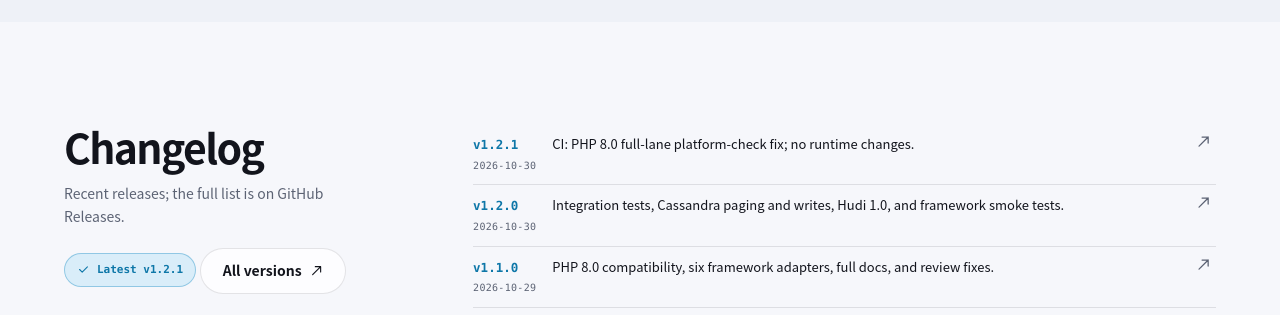
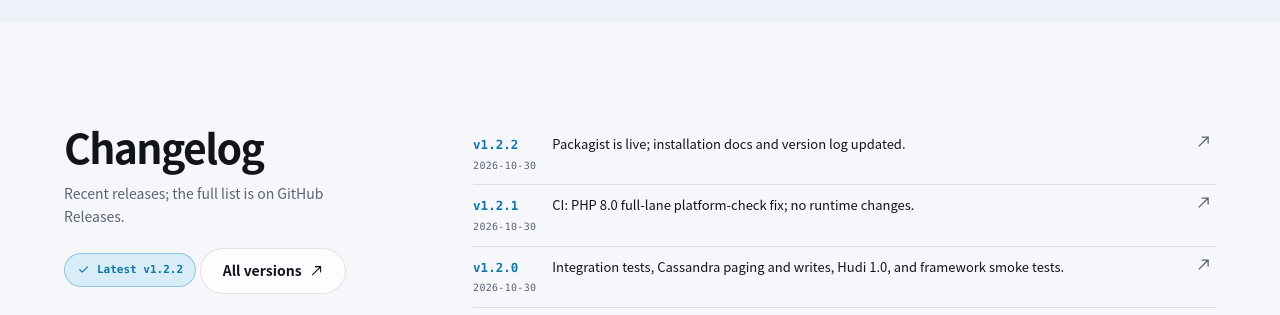
Before and after one commit to erikwang2013/bigdata-php, a plain HTML site: page site/en.html in a window 1280 px wide. Shown: the part 2840-3155 px from the top of the page. Drawn offline with Linux system fonts and the light colour scheme; some packages are replaced by stand-ins of ours; a script that the page names is missing.

Commit message:
docs: Packagist is live; update install docs and site version log (v1.2.2)

```diff
--- a/site/en.html
+++ b/site/en.html
@@ -1746,10 +1746,15 @@ ul, ol { margin: 0; padding: 0; list-style: none; }
       <div class="versions-intro reveal">
         <h2 id="versions-title">Changelog</h2>
         <p>Recent releases; the full list is on GitHub Releases.</p>
-        <span class="latest-badge"><svg class="icon icon-xs" aria-hidden="true"><use href="#i-check"></use></svg> Latest v1.2.1</span>
+        <span class="latest-badge"><svg class="icon icon-xs" aria-hidden="true"><use href="#i-check"></use></svg> Latest v1.2.2</span>
         <a class="btn btn-secondary" href="https://github.com/erikwang2013/bigdata-php/releases" target="_blank" rel="noopener">All versions <svg class="icon icon-xs" aria-hidden="true"><use href="#i-external"></use></svg></a>
       </div>
       <div class="release-list reveal" style="--delay:90ms">
+        <div class="release">
+          <div><span class="release-ver">v1.2.2</span><span class="release-date">2026-10-30</span></div>
+          <div class="release-body"><p>Packagist is live; installation docs and version log updated.</p></div>
+          <a href="https://github.com/erikwang2013/bigdata-php/releases/tag/v1.2.2" target="_blank" rel="noopener" aria-label="v1.2.2 release page"><svg class="icon icon-xs" aria-hidden="true"><use href="#i-external"></use></svg></a>
+        </div>
         <div class="release">
           <div><span class="release-ver">v1.2.1</span><span class="release-date">2026-10-30</span></div>
           <div class="release-body"><p>CI: PHP 8.0 full-lane platform-check fix; no runtime changes.</p></div>
```
Also changed, not shown: site/assets/search-index-en.json (+1 -1 lines), site/assets/search-index.json (+1 -1 lines), site/index.html (+6 -1 lines), 2 other files.
